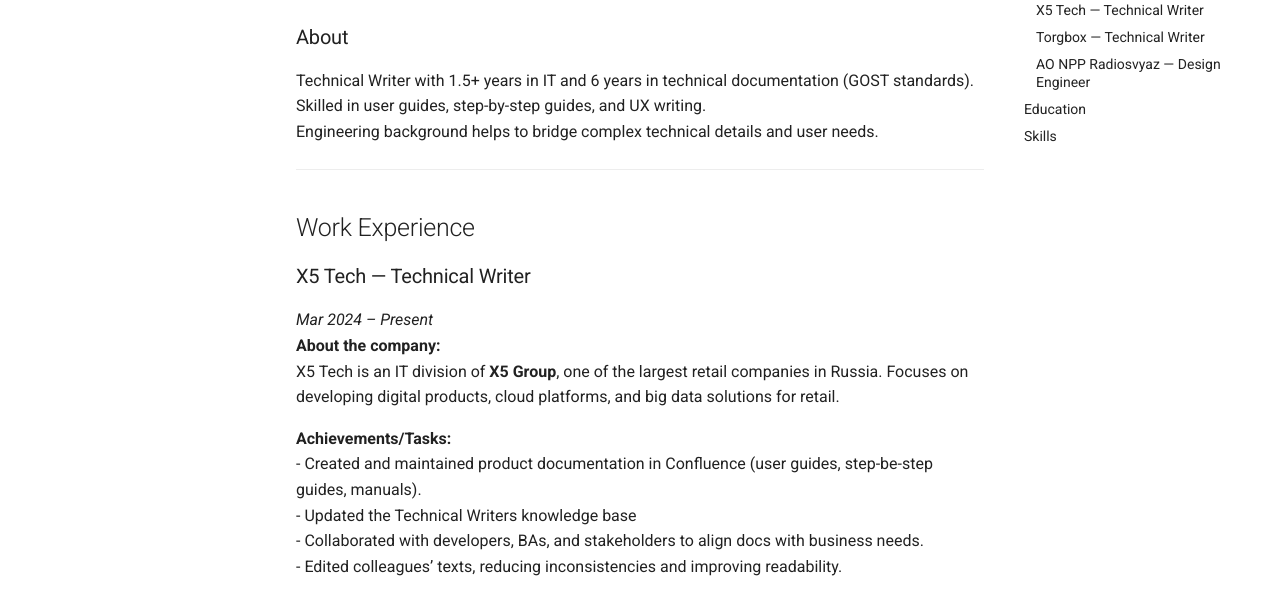
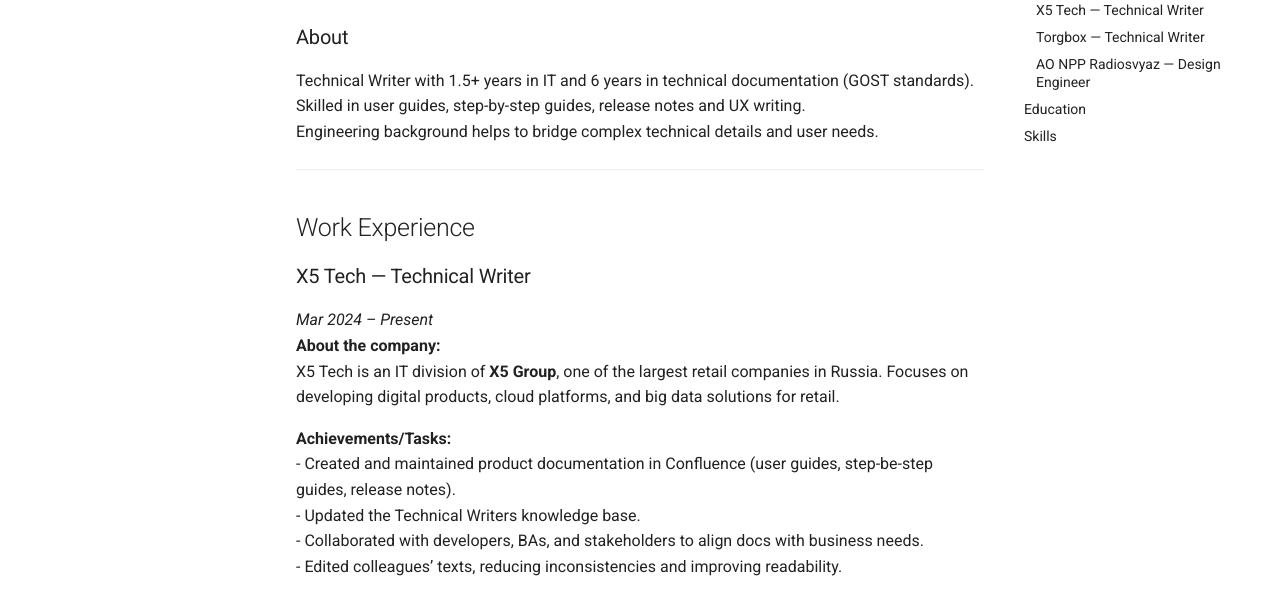
Before and after one commit to OlyaOlya2608/CV_test, an MkDocs documentation site: the page built from docs/cv.md, in a window 1280 px wide and 900 px high. Shown: the part 209-819 px from the top of the window. Built offline with MkDocs 1.6.1 and Material for MkDocs 9.7.7, drawn with Linux system fonts in a browser that asks for light colours.

Commit message:
update_sept

```diff
--- a/docs/cv.md
+++ b/docs/cv.md
@@ -4,7 +4,7 @@
 
 ### About
 Technical Writer with 1.5+ years in IT and 6 years in technical documentation (GOST standards).
-Skilled in user guides, step-by-step guides, and UX writing.
+Skilled in user guides, step-by-step guides, release notes and UX writing.
 Engineering background helps to bridge complex technical details and user needs.
 
 ---
@@ -17,8 +17,8 @@
 X5 Tech is an IT division of **X5 Group**, one of the largest retail companies in Russia. Focuses on developing digital products, cloud platforms, and big data solutions for retail.
 
 **Achievements/Tasks:**
-- Created and maintained product documentation in Confluence (user guides, step-be-step guides, manuals).
-- Updated the Technical Writers knowledge base </br>
+- Created and maintained product documentation in Confluence (user guides, step-be-step guides, release notes).
+- Updated the Technical Writers knowledge base. </br>
 - Collaborated with developers, BAs, and stakeholders to align docs with business needs.
 - Edited colleagues’ texts, reducing inconsistencies and improving readability.
 
```
Also changed, not shown: docs/index.md (+2 -2 lines).
